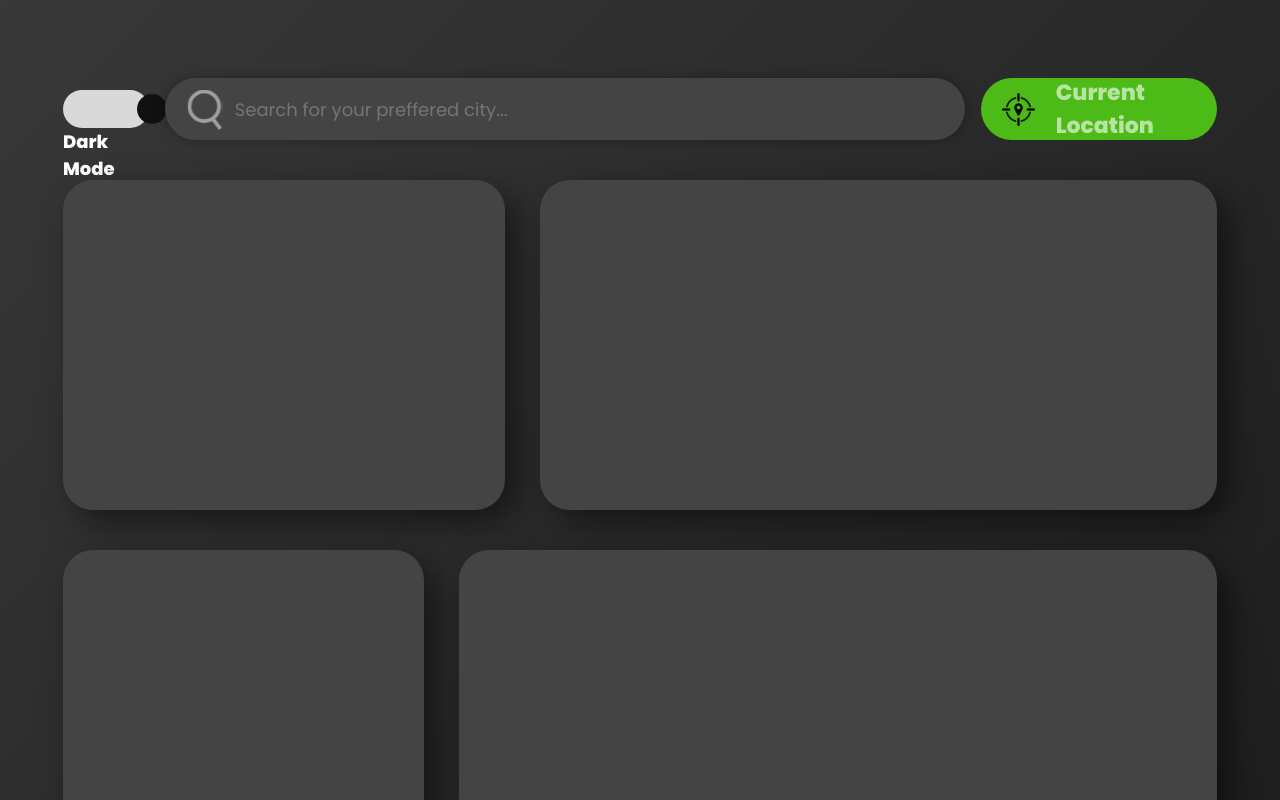
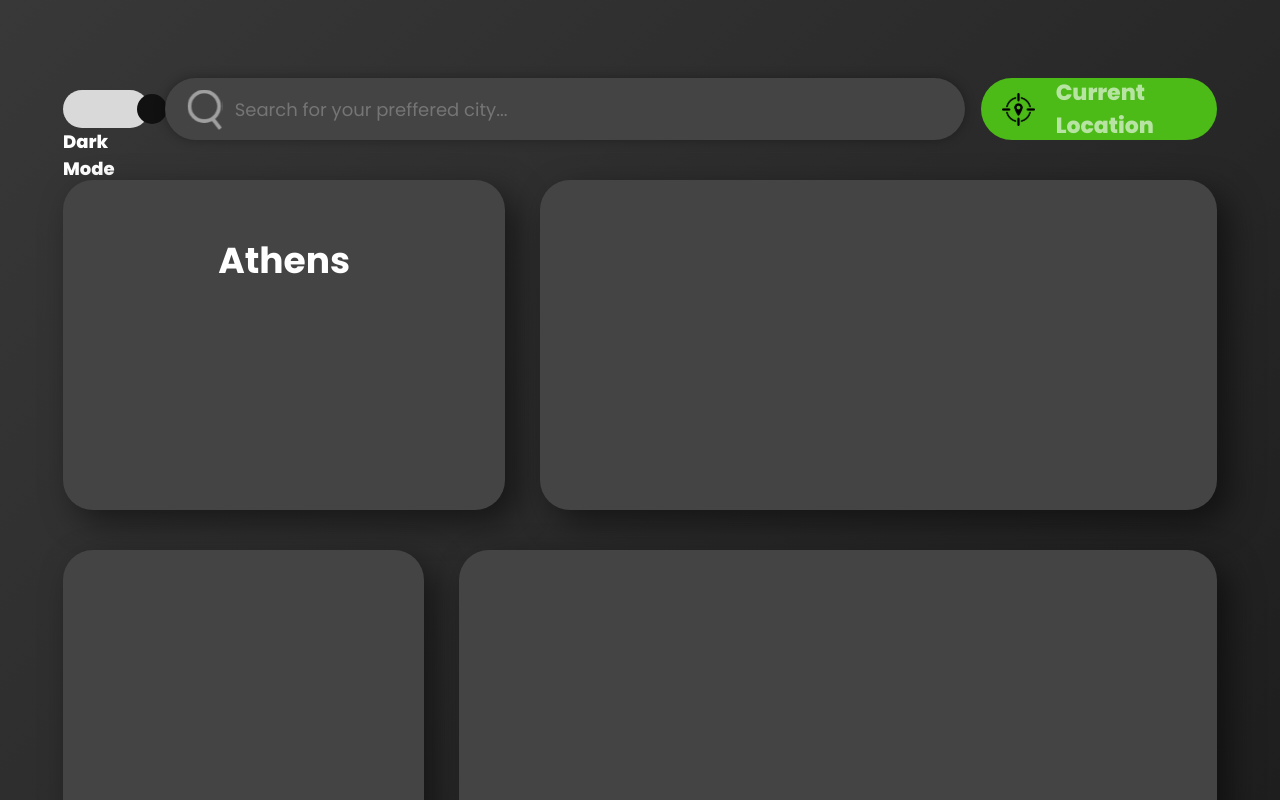
Before and after one commit to Last-Reader/weather-app, a React (Vite) app: page / in a window 1280 px wide. Shown: the top 800 px of the page. Built offline with nearby package versions, Linux system fonts and the light colour scheme.

Commit message:
feat: added city title

```diff
--- a/src/components/CurrentTimeCity/index.tsx
+++ b/src/components/CurrentTimeCity/index.tsx
@@ -1,9 +1,13 @@
-import { TimeBlock } from "./styled";
+import { CityTitle, TimeBlock } from "./styled";
 
-function CurrentTimeCity () {
+type Props = {
+    city: string,
+}
+
+function CurrentTimeCity ({city}: Props) {
     return (
         <TimeBlock>
-
+            <CityTitle>{city}</CityTitle>
         </TimeBlock>
     )
 
--- a/src/components/CurrentTimeCity/styled.ts
+++ b/src/components/CurrentTimeCity/styled.ts
@@ -3,9 +3,33 @@ import styled from "styled-components";
 export const TimeBlock = styled.span`
     top: 40px;
     display: flex;
+    justify-content: center;
     height: 330px;
     position: relative;
     background-color: #444444;
     border-radius: 30px;
     box-shadow: 12px 12px 32px rgba(0, 0, 0, 0.5);
 `
+export const CityTitle = styled.div`
+    margin-top: 53px;
+    color: #fff;
+    font-family: Poppins;
+    font-weight: 700;
+    position: relative;
+    font-size: 36px;
+`
+export const WatchTitle = styled.div`
+    margin-top: 53px;
+    color: #fff;
+    font-family: Poppins;
+    font-weight: 700;
+    position: relative;
+    font-size: 96px;
+`
+export const DateTitle = styled.div`
+    margin-top: 53px;
+    color: #fff;
+    font-family: Poppins;
+    position: relative;
+    font-size: 20px;
+`
--- a/src/components/WeatherGridBox/index.tsx
+++ b/src/components/WeatherGridBox/index.tsx
@@ -1,14 +1,20 @@
-import CurrentTimeCity from "../CurrentTimeCity";
-import { FiveDayBlock } from "../FiveDaysWeather/styled";
-import { HourlyBlock } from "../HourlyWeather/styled";
-import WeatherInDay from "../WeatherInDay";
+import type { WeatherType } from "@src/types/types";
+import CurrentTimeCity from "@components/CurrentTimeCity";
+import { FiveDayBlock } from "@components/FiveDaysWeather/styled";
+import { HourlyBlock } from "@components/HourlyWeather/styled";
+import WeatherInDay from "@components/WeatherInDay";
 import { BottomGridBox, TopGridBox } from "./styled";
 
-function WeatherGridBox () {
+type Props = {
+    weather: WeatherType,
+}
+
+function WeatherGridBox ({weather}: Props) {
+    const {city} = weather;
     return (
     <>
         <TopGridBox>
-            <CurrentTimeCity />
+            <CurrentTimeCity city={city}/>
             <WeatherInDay />
         </TopGridBox>
         <BottomGridBox>
--- a/src/pages/MainPage/index.tsx
+++ b/src/pages/MainPage/index.tsx
@@ -1,6 +1,7 @@
 import TopBar from "@components/TopBar";
 import WeatherGridBox from "@src/components/WeatherGridBox";
 import { useState } from "react";
+import { weatherMock } from "@src/mock/WeatherMocks";
 
 function MainPage () {
     const[isDark, setIsDark] = useState(false);
@@ -8,7 +9,7 @@ function MainPage () {
     return(
         <>
             <TopBar isDark={isDark} onToggle={setIsDark} />
-            <WeatherGridBox />
+            <WeatherGridBox weather={weatherMock}/>
         </>
     )
 }
```
